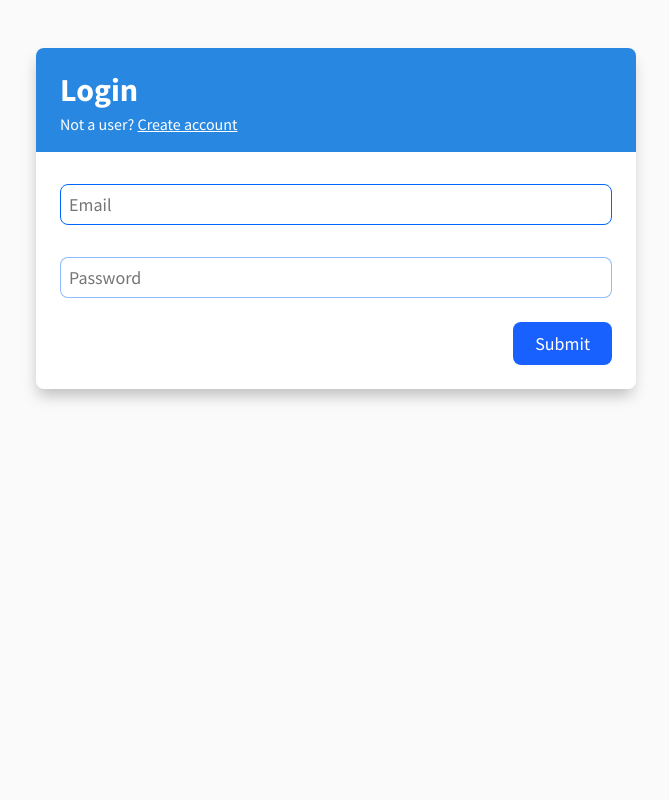
After one commit to roshanrahman/hospital-django, a Django app: page /users/login in a window 1280 px wide. The commit adds this page. Shown: the whole page, without its empty margins (304-973 px from the left). Run offline with Django 3.2, Linux system fonts and the light colour scheme.

Commit message:
Added files

```diff
--- a/app/admin.py
+++ b/app/admin.py
@@ -1,4 +1,3 @@
 from django.contrib import admin
 from users.models import UserProfile
 # Register your models here.
-admin.site.register(UserProfile)
--- /dev/null
+++ b/app/static/styles.css
@@ -0,0 +1,228 @@
+@import url("https://fonts.googleapis.com/css?family=Source+Sans+Pro:300,400,400i,600,700,900&display=swap");
+
+/* Color Constants
+
+Primary (blue) - #2887e0
+
+*/
+
+/* Buttons */
+
+.btn {
+  background-color: rgb(219, 219, 219);
+  font-size: 18px;
+  padding: 8px 20px;
+  outline: none;
+  border: 2px solid transparent;
+  border-radius: 8px;
+  opacity: 0.9;
+  width: fit-content;
+}
+
+.btn.block {
+  width: 100%;
+}
+
+.btn:hover {
+  cursor: pointer;
+  opacity: 1;
+}
+
+.btn:focus {
+  border: 2px solid rgb(0, 0, 0);
+}
+.btn.primary {
+  background-color: rgb(0, 81, 255);
+  color: white;
+}
+
+.btn.outlined {
+  border: 2px solid black;
+  color: black;
+  background-color: transparent;
+}
+
+.btn.outlined.bg {
+  border: 2px solid rgba(255, 255, 255, 0.459);
+  color: white;
+  background-color: transparent;
+}
+
+/* Color helpers */
+
+.primary {
+  color: #2887e0;
+}
+
+.primary-bg {
+  background-color: #2887e0;
+}
+
+.success-bg {
+  background-color: rgb(20, 128, 47);
+}
+
+.alert {
+  display: flex;
+  justify-content: space-between;
+  padding: 12px 24px;
+  background-color: grey;
+  color: white;
+  font-size: 18px;
+  font-weight: 600;
+  border-bottom: 8px solid rgb(255, 255, 255);
+}
+
+.alert.info {
+  background-color: rgb(26, 104, 194);
+}
+
+.alert.success {
+  background-color: rgb(20, 128, 47);
+}
+
+.alert.error {
+  background-color: rgb(194, 34, 34);
+}
+
+html {
+  top: 0;
+  margin: 0px;
+  padding: 0px;
+  height: 100%;
+}
+.success {
+  color: green;
+  border-color: green;
+}
+
+body {
+  top: 0;
+  background-color: rgb(250, 250, 250);
+  height: 100%;
+  margin: 0px;
+}
+
+.container {
+  display: flex;
+  justify-content: center;
+}
+.content {
+  background-color: white;
+  margin: 48px auto auto auto;
+  width: 100%;
+  max-width: 600px;
+  border-radius: 8px;
+  overflow: hidden;
+  box-shadow: -1px 9px 15px -3px rgba(0, 0, 0, 0.25);
+}
+
+form {
+  width: 100%;
+}
+
+* {
+  font-family: "Source Sans Pro", sans-serif;
+}
+
+.field {
+  margin: 24px;
+  border-radius: 8px;
+  display: flex;
+  flex-direction: column;
+}
+
+.field > input {
+  font-size: 18px;
+  padding: 8px;
+  margin-top: 8px;
+  border: 1.5px solid rgba(0, 102, 255, 0.438);
+  border-radius: 8px;
+  outline: none;
+  transition: 0.1s all ease-in-out;
+}
+
+.field > input:focus {
+  border: 1.5px solid rgb(0, 102, 255);
+}
+
+.field > input:valid:not(:placeholder-shown) {
+  border: 1.5px solid rgb(25, 175, 70);
+}
+.field > input:invalid:not(:placeholder-shown) {
+  border: 1.5px solid rgb(175, 43, 25);
+}
+.field > input:invalid:not(:focus):not(:placeholder-shown) {
+  border: 1.5px solid rgb(175, 43, 25);
+}
+
+.field > span {
+  color: grey;
+}
+
+.header {
+  padding: 18px 24px;
+  color: white;
+}
+
+.header > * {
+  margin: 4px 0px;
+}
+
+.header a {
+  color: white;
+}
+
+.flex-center {
+  justify-self: center;
+  align-self: center;
+}
+
+.flex-end {
+  justify-self: end;
+  align-self: flex-end;
+}
+.multifield {
+  display: flex;
+  flex: 1;
+}
+
+.multifield > * {
+  width: 100%;
+}
+
+.field > select {
+  padding: 8px;
+  background-color: white;
+  border-radius: 8px;
+  font-size: 18px;
+  margin-top: 8px;
+}
+
+.field > select > option {
+  font-size: 18px;
+  padding: 8px;
+}
+
+.nav-bar {
+  height: 64px;
+  background-color: #2887e0;
+  color: white;
+  font-size: 16px;
+  display: flex;
+  align-items: center;
+  width: 100%;
+}
+
+.nav-bar > h1 {
+  font-size: 20px;
+  font-weight: 600;
+}
+
+.spacer {
+  flex: 1;
+}
+
+.pseudomargin {
+  width: 24px;
+}
--- /dev/null
+++ b/app/templates/app/index.html
@@ -0,0 +1,6 @@
+{% extends 'app/base.html' %}
+<!-- -->{% block title %} Welcome user {% endblock title %}
+<!---->
+{% block body %}
+<h1>Welcome, {{ user.first_name }}</h1>
+{% endblock body %}
--- a/app/urls.py
+++ b/app/urls.py
@@ -1,6 +1,5 @@
 from django.urls import path, include
 from app import views
 urlpatterns = [
-    path('', views.MyProtectedEndPoint.as_view()),
-    path('secret', views.secret_page, name='secret'),
+    path('', views.index, name='index'),
 ]
--- a/hospital_django/settings.py
+++ b/hospital_django/settings.py
@@ -25,7 +25,9 @@ SECRET_KEY = 'th7u8$ir=#t_k_^%wzn)x9-kncz#v_=*xb!fgmav7$+$)k#y9-'
 # SECURITY WARNING: don't run with debug turned on in production!
 DEBUG = True
 
-ALLOWED_HOSTS = []
+ALLOWED_HOSTS = [
+    '0.0.0.0', 'localhost', '127.0.0.1'
+]
 
 
 # Application definition
@@ -38,6 +40,7 @@ INSTALLED_APPS = [
     'django.contrib.messages',
     'django.contrib.staticfiles',
     'users',
+    'app',
     'rest_framework',
     'oauth2_provider',
     'corsheaders',
--- a/oauth/urls.py
+++ b/oauth/urls.py
@@ -3,6 +3,7 @@ from django.urls import path
 from . import views
 
 urlpatterns = [
+    path('register/', views.register),
     path('token/', views.token),
     path('token/refresh/', views.refresh_token),
     path('token/revoke/', views.revoke_token),
--- a/oauth/views.py
+++ b/oauth/views.py
@@ -10,8 +10,8 @@ import requests
 # from .serializers import CreateUserSerializer
 
 
-CLIENT_ID = '<client-id>'
-CLIENT_SECRET = '<client-secret>'
+CLIENT_ID = 'NW2aZXuHafTvo9cva2mdi42UAOrn5yw76s8iBEwZ'
+CLIENT_SECRET = 'ittU4iHxt5Gc4xXPkiPrXuJPC2LCsSVtDIsu4AMceqk9XaHKuitQ6PloqtwpJNq7wNiRJQMJbMta7YoMy1yKBdnUMiPheZ50AbJ2OnM9osE5gpa6igIfFP8Fs5ZTOIrN'
 
 
 @api_view(['POST'])
@@ -93,8 +93,8 @@ def revoke_token(request):
         'http://0.0.0.0:8000/o/revoke_token/',
         data={
             'token': request.data['token'],
+            'client_secret': CLIENT_SECRET,
             'client_id': CLIENT_ID,
-            'client_secret': CLIENT_SECRET,
         },
     )
     # If it goes well return sucess message (would be empty otherwise)
--- a/users/models.py
+++ b/users/models.py
@@ -12,10 +12,12 @@ class UserProfile(AbstractUser):
     username = None
     email = models.EmailField('Email Address', unique=True)
     first_name = models.CharField('First Name', max_length=50)
-    last_name = models.CharField('Last Name', max_length=50)
+    last_name = models.CharField(
+        'Last Name', max_length=50, null=True, default='')
     mobile = models.CharField('Mobile Number', max_length=13)
     user_type = models.CharField(
         'User type', max_length=10,  choices=USER_TYPE_CHOICES)
+    status = models.CharField(max_length=255, blank=True, null=True)
     USERNAME_FIELD = 'email'
     REQUIRED_FIELDS = []
     objects = UserProfileManager()
--- /dev/null
+++ b/users/templates/users/base.html
@@ -0,0 +1,32 @@
+{% load static %}
+<!DOCTYPE html>
+<html lang="en">
+  <head>
+    <meta charset="UTF-8" />
+    <meta name="viewport" content="width=device-width, initial-scale=1.0" />
+    <meta http-equiv="X-UA-Compatible" content="ie=edge" />
+    <link rel="stylesheet" href="{% static 'styles.css' %}" />
+    <title>
+      {% block title %}Hospital Management{% endblock title %}
+    </title>
+  </head>
+  <body>
+    <div class="container">
+      <div class="content">
+        {% for message in messages %}
+        <div class="alert {{ message.tags }}">
+          <span> {{ message }}</span>
+        </div>
+        {% endfor %} {% block body %} {% endblock body %}
+      </div>
+    </div>
+
+    <script>
+
+      {% block script %}
+
+
+      {% endblock script %}
+    </script>
+  </body>
+</html>
--- /dev/null
+++ b/users/templates/users/login.html
@@ -0,0 +1,21 @@
+{% extends 'users/base.html' %} {% block title %} Login {% endblock title %}<!---->
+{% block body %}
+
+<div class="header primary-bg">
+  <h1>Login</h1>
+  <span>Not a user? <a href="{% url 'register' %}">Create account</a></span>
+</div>
+
+<form action="{% url 'login' %}" method="post">
+  {% csrf_token %}
+  <div class="field">
+    <input type="email" name="email" placeholder="Email" required autofocus />
+  </div>
+  <div class="field">
+    <input type="password" name="password" placeholder="Password" required />
+  </div>
+  <div class="field">
+    <button type="submit" class="btn primary flex-end">Submit</button>
+  </div>
+</form>
+{% endblock body %}
--- a/users/urls.py
+++ b/users/urls.py
@@ -2,4 +2,5 @@ from django.urls import path, include
 from users import views
 urlpatterns = [
     path('register', views.register, name='register'),
+    path('login', views.login, name='login'),
 ]
--- a/users/views.py
+++ b/users/views.py
@@ -1,11 +1,21 @@
-from django.shortcuts import render
-from django.urls import path, include
+from django.shortcuts import render, redirect
+from django.urls import path, include, reverse
 from django.http import HttpResponse
+from django.db import IntegrityError
+from django.contrib.auth import login as auth_login, logout as auth_logout
 from oauth2_provider.views.generic import ProtectedResourceView
 from django.contrib.auth.decorators import login_required
 from django.contrib import messages
 from users.forms import RegisterUserForm
 from users.models import UserProfile
+from oauth2_provider.models import AccessToken
+from django.contrib import messages
+
+
+import requests
+
+CLIENT_ID = 'N76JH5EcYrkHMbx1Gzyl3VSwOE0o3MF3OaRvkxmw'
+CLIENT_SECRET = 'n0ciCy2Ta3f7HpJ9YaqOyKCemsQox1yQiRV5OwAndOiEghLlRdTMeGQrNzRhTB9wBZ4hv5P20Sq980aHM5MpuKbNejkt2Cq2ZryvqLJr24dBVtzW0u5insFaiU1vKz80'
 
 
 def register(request):
@@ -17,13 +27,54 @@ def register(request):
     if request.method == 'POST':
         form_data = request.POST
         # TODO Validate
-        new_user = UserProfile.objects.create_user(
-            email=form_data.get('email'),
-            password=form_data.get('password'),
-            first_name=form_data.get('first_name'),
-            last_name=form_data.get('last_name'),
-            mobile=form_data.get('mobile'),
-            user_type=form_data.get('user_type', 'patient')
-        )
-        messages.success(request, 'Successfully registered user')
-        return render(request, 'users/register.html', context=context)
+        try:
+            user = UserProfile.objects.create_user(
+                email=form_data.get('email'),
+                password=form_data.get('password'),
+                first_name=form_data.get('first_name'),
+                last_name=form_data.get('last_name'),
+                mobile=form_data.get('mobile'),
+                user_type=form_data.get('user_type', 'patient')
+            )
+        except IntegrityError as err:
+            messages.error(
+                request, 'The email you provided already exists, please use another email')
+        except Exception as exp:
+            messages.error(request, str(exp))
+            return redirect('register')
+        return render(request, 'users/success.html', context=context)
+
+
+def login(request):
+    if request.method == 'POST':
+        r = requests.post('http://0.0.0.0:8000/o/token/',
+                          data={
+                              'grant_type': 'password',
+                              'username': request.POST['email'],
+                              'password': request.POST['password'],
+                              'client_id': CLIENT_ID,
+                              'client_secret': CLIENT_SECRET,
+                          },
+                          )
+        if(r.json().get('access_token', None)) is not None:
+            token = r.json().get('access_token')
+            user_token = AccessToken.objects.get(
+                token=token)
+            user = user_token.user
+            auth_login(request, user,
+                       backend='oauth2_provider.backends.OAuth2Backend')
+            index_url = reverse('index')
+            response = redirect(index_url)
+            return response
+        else:
+            messages.error(request, 'Invalid Credentials')
+            return redirect('login')
+
+    if request.method == 'GET':
+        return render(request, 'users/login.html')
+
+
+def logout(request):
+    auth_logout(request)
+    messages.info("You've been logged out")
+    return redirect(reverse('index'))
```
Also changed, not shown: app/templates/app/base.html (added, +36 -0 lines), app/views.py (+8 -15 lines), users/templates/users/register.html (+54 -16 lines), users/templates/users/success.html (added, +21 -0 lines), app/migrations/0001_initial.py (added), users/migrations/0004_userprofile_status.py (added), users/migrations/0005_auto_20200130_1132.py (added).
